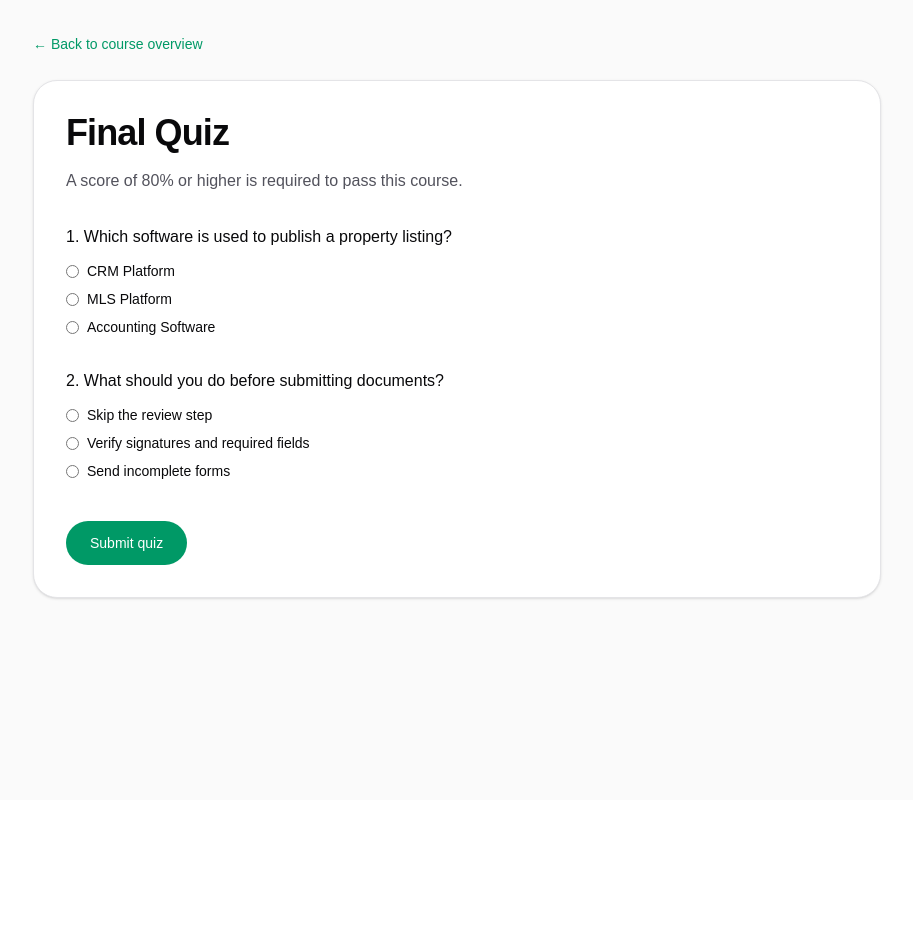
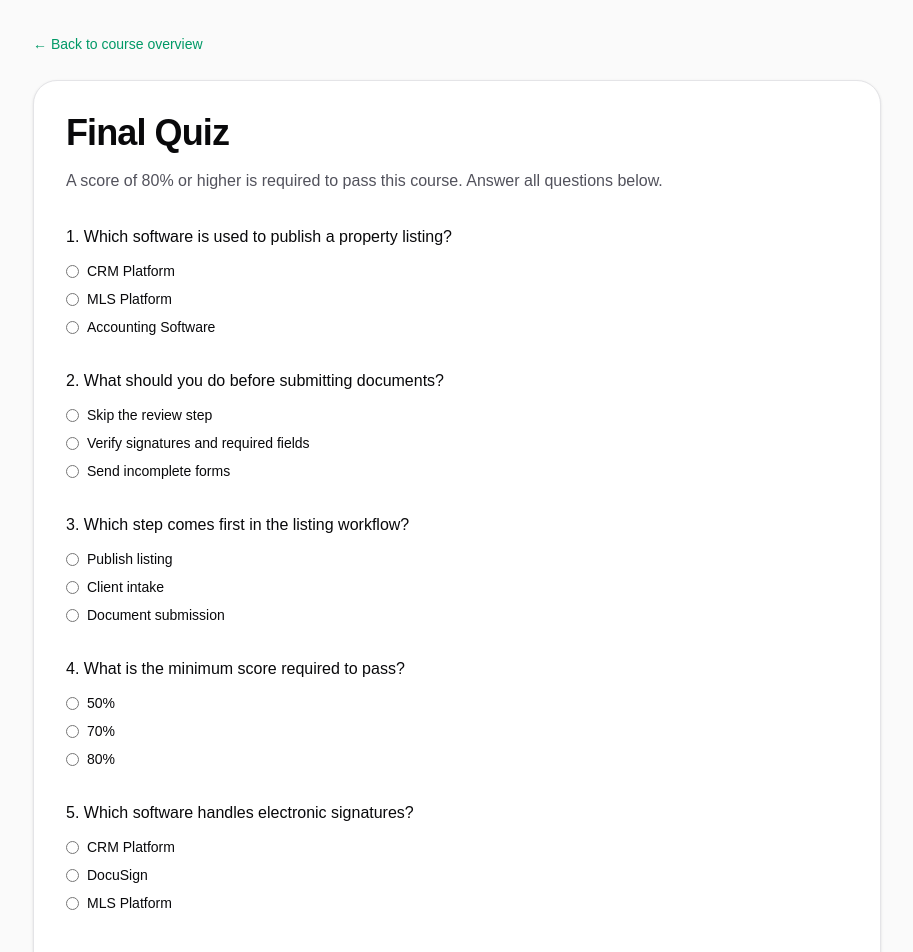
Before and after one commit to KeithSharman/Real-Estate-Library, a Next.js app in the folder real-estate-library/: page /courses/1/quiz in a window 1280 px wide. Shown: the top 952 px of the page, without its empty margins (183-1096 px from the left). Before the commit the page ends 800 px from the top, so only its background shows below. Built offline with nearby package versions, Linux system fonts and the light colour scheme.

Commit message:
made the quiz logic better

```diff
--- a/real-estate-library/app/courses/[courseId]/quiz/page.tsx
+++ b/real-estate-library/app/courses/[courseId]/quiz/page.tsx
@@ -1,11 +1,141 @@
+"use client";
+
 import Link from "next/link";
+import { useState, use } from "react";
 
-export default async function QuizPage({
+const quizQuestions = [
+  {
+    id: 1,
+    question: "Which software is used to publish a property listing?",
+    options: ["CRM Platform", "MLS Platform", "Accounting Software"],
+    correctAnswer: 1, // Index of correct answer (0-based)
+  },
+  {
+    id: 2,
+    question: "What should you do before submitting documents?",
+    options: ["Skip the review step", "Verify signatures and required fields", "Send incomplete forms"],
+    correctAnswer: 1,
+  },
+  {
+    id: 3,
+    question: "Which step comes first in the listing workflow?",
+    options: ["Publish listing", "Client intake", "Document submission"],
+    correctAnswer: 1,
+  },
+  {
+    id: 4,
+    question: "What is the minimum score required to pass?",
+    options: ["50%", "70%", "80%"],
+    correctAnswer: 2,
+  },
+  {
+    id: 5,
+    question: "Which software handles electronic signatures?",
+    options: ["CRM Platform", "DocuSign", "MLS Platform"],
+    correctAnswer: 1,
+  },
+];
+
+export default function QuizPage({
   params,
 }: {
   params: Promise<{ courseId: string }>;
 }) {
-  const { courseId } = await params;
+  const { courseId } = use(params);
+  const [answers, setAnswers] = useState<Record<number, number>>({});
+  const [submitted, setSubmitted] = useState(false);
+
+  const handleAnswerChange = (questionId: number, answerIndex: number) => {
+    setAnswers(prev => ({
+      ...prev,
+      [questionId]: answerIndex
+    }));
+  };
+
+  const calculateScore = () => {
+    const correctAnswers = quizQuestions.filter(q => answers[q.id] === q.correctAnswer).length;
+    return Math.round((correctAnswers / quizQuestions.length) * 100);
+  };
+
+  const handleSubmit = () => {
+    setSubmitted(true);
+    const score = calculateScore();
+    const passed = score >= 80;
+
+    // Store results in localStorage for the results page
+    localStorage.setItem(`quiz_${courseId}`, JSON.stringify({
+      score,
+      passed,
+      answers,
+      timestamp: Date.now()
+    }));
+  };
+
+  const handleAutoPass = () => {
+    // Only allow auto-pass for demo course
+    if (courseId === "mls-listing-essentials-demo") {
+      const perfectAnswers: Record<number, number> = {};
+      quizQuestions.forEach(q => {
+        perfectAnswers[q.id] = q.correctAnswer;
+      });
+
+      localStorage.setItem(`quiz_${courseId}`, JSON.stringify({
+        score: 100,
+        passed: true,
+        answers: perfectAnswers,
+        timestamp: Date.now(),
+        autoPassed: true
+      }));
+
+      // Redirect to results
+      window.location.href = `/courses/${courseId}/results`;
+    }
+  };
+
+  if (submitted) {
+    const score = calculateScore();
+    const passed = score >= 80;
+
+    return (
+      <main className="min-h-screen bg-zinc-50 text-zinc-950 dark:bg-black dark:text-zinc-50">
+        <div className="mx-auto max-w-4xl px-6 py-8">
+          <div className="mt-6 rounded-3xl border border-zinc-200 bg-white p-8 shadow-sm dark:border-zinc-800 dark:bg-zinc-950">
+            <div className="text-center">
+              <div
+                className={`mx-auto flex h-20 w-20 items-center justify-center rounded-full text-3xl font-bold ${
+                  passed
+                    ? "bg-emerald-100 text-emerald-700 dark:bg-emerald-950 dark:text-emerald-300"
+                    : "bg-red-100 text-red-700 dark:bg-red-950 dark:text-red-300"
+                }`}
+              >
+                {score}%
+              </div>
+
+              <h1 className="mt-6 text-4xl font-semibold tracking-tight">
+                {passed ? "Quiz Submitted!" : "Quiz Submitted"}
+              </h1>
+
+              <p className="mt-4 text-zinc-600 dark:text-zinc-400">
+                {passed
+                  ? "Your answers have been recorded. Click below to see your results."
+                  : "Your answers have been recorded. A minimum score of 80% is required to pass."}
+              </p>
+
+              <div className="mt-10">
+                <Link
+                  href={`/courses/${courseId}/results`}
+                  className="inline-flex items-center justify-center rounded-full bg-emerald-600 px-6 py-3 text-sm font-medium text-white hover:bg-emerald-500"
+                >
+                  View Results
+                </Link>
+              </div>
+            </div>
+          </div>
+        </div>
+      </main>
+    );
+  }
+
   return (
     <main className="min-h-screen bg-zinc-50 text-zinc-950 dark:bg-black dark:text-zinc-50">
       <div className="mx-auto max-w-4xl px-6 py-8">
@@ -20,53 +150,58 @@ export default async function QuizPage({
           <h1 className="text-4xl font-semibold tracking-tight">Final Quiz</h1>
 
           <p className="mt-4 text-zinc-600 dark:text-zinc-400">
-            A score of 80% or higher is required to pass this course.
+            A score of 80% or higher is required to pass this course. Answer all questions below.
           </p>
 
           <div className="mt-8 space-y-8">
-            <div>
-              <p className="font-medium">
-                1. Which software is used to publish a property listing?
-              </p>
-              <div className="mt-3 space-y-2 text-sm">
-                <label className="flex items-center gap-2">
-                  <input type="radio" name="q1" /> CRM Platform
-                </label>
-                <label className="flex items-center gap-2">
-                  <input type="radio" name="q1" /> MLS Platform
-                </label>
-                <label className="flex items-center gap-2">
-                  <input type="radio" name="q1" /> Accounting Software
-                </label>
+            {quizQuestions.map((question) => (
+              <div key={question.id}>
+                <p className="font-medium">
+                  {question.id}. {question.question}
+                </p>
+                <div className="mt-3 space-y-2 text-sm">
+                  {question.options.map((option, index) => (
+                    <label key={index} className="flex items-center gap-2">
+                      <input
+                        type="radio"
+                        name={`q${question.id}`}
+                        value={index}
+                        checked={answers[question.id] === index}
+                        onChange={() => handleAnswerChange(question.id, index)}
+                        className="text-emerald-600 focus:ring-emerald-500"
+                      />
+                      {option}
+                    </label>
+                  ))}
+                </div>
               </div>
-            </div>
-
-            <div>
-              <p className="font-medium">
-                2. What should you do before submitting documents?
-              </p>
-              <div className="mt-3 space-y-2 text-sm">
-                <label className="flex items-center gap-2">
-                  <input type="radio" name="q2" /> Skip the review step
-                </label>
-                <label className="flex items-center gap-2">
-                  <input type="radio" name="q2" /> Verify signatures and required fields
-                </label>
-                <label className="flex items-center gap-2">
-                  <input type="radio" name="q2" /> Send incomplete forms
-                </label>
-              </div>
-            </div>
+            ))}
           </div>
 
-          <div className="mt-10">
-            <Link
-              href={`/courses/${courseId}/results`}
-              className="inline-flex items-center justify-center rounded-full bg-emerald-600 px-6 py-3 text-sm font-medium text-white hover:bg-emerald-500"
+          <div className="mt-10 flex flex-col gap-4 sm:flex-row">
+            <button
+              onClick={handleSubmit}
+              disabled={Object.keys(answers).length !== quizQuestions.length}
+              className="inline-flex items-center justify-center rounded-full bg-emerald-600 px-6 py-3 text-sm font-medium text-white hover:bg-emerald-500 disabled:opacity-50 disabled:cursor-not-allowed"
             >
-              Submit quiz
-            </Link>
+              Submit Quiz
+            </button>
+
+            {courseId === "mls-listing-essentials-demo" && (
+              <button
+                onClick={handleAutoPass}
+                className="inline-flex items-center justify-center rounded-full border border-zinc-300 px-6 py-3 text-sm font-medium hover:bg-zinc-100 dark:border-zinc-700 dark:hover:bg-zinc-900"
+              >
+                Auto Pass (Demo Only)
+              </button>
+            )}
           </div>
+
+          {Object.keys(answers).length !== quizQuestions.length && (
+            <p className="mt-4 text-sm text-amber-600 dark:text-amber-400">
+              Please answer all questions before submitting.
+            </p>
+          )}
         </div>
       </div>
     </main>
--- a/real-estate-library/app/courses/[courseId]/results/page.tsx
+++ b/real-estate-library/app/courses/[courseId]/results/page.tsx
@@ -1,14 +1,74 @@
+"use client";
+
 import Link from "next/link";
+import { useEffect, useState, use } from "react";
 
-const passed = true;
-const score = 85;
+interface QuizResult {
+  score: number;
+  passed: boolean;
+  answers: Record<number, number>;
+  timestamp: number;
+  autoPassed?: boolean;
+}
 
-export default async function ResultsPage({
+export default function ResultsPage({
   params,
 }: {
   params: Promise<{ courseId: string }>;
 }) {
-  const { courseId } = await params;
+  const { courseId } = use(params);
+  const [result, setResult] = useState<QuizResult | null>(null);
+  const [loading, setLoading] = useState(true);
+
+  useEffect(() => {
+    const storedResult = localStorage.getItem(`quiz_${courseId}`);
+    if (storedResult) {
+      try {
+        const parsedResult = JSON.parse(storedResult);
+        setResult(parsedResult);
+      } catch (error) {
+        console.error("Error parsing quiz results:", error);
+      }
+    }
+    setLoading(false);
+  }, [courseId]);
+
+  if (loading) {
+    return (
+      <main className="min-h-screen bg-zinc-50 text-zinc-950 dark:bg-black dark:text-zinc-50">
+        <div className="mx-auto max-w-3xl px-6 py-12">
+          <div className="rounded-3xl border border-zinc-200 bg-white p-8 text-center shadow-sm dark:border-zinc-800 dark:bg-zinc-950">
+            <p>Loading results...</p>
+          </div>
+        </div>
+      </main>
+    );
+  }
+
+  if (!result) {
+    return (
+      <main className="min-h-screen bg-zinc-50 text-zinc-950 dark:bg-black dark:text-zinc-50">
+        <div className="mx-auto max-w-3xl px-6 py-12">
+          <div className="rounded-3xl border border-zinc-200 bg-white p-8 text-center shadow-sm dark:border-zinc-800 dark:bg-zinc-950">
+            <h1 className="text-2xl font-semibold">No Quiz Results Found</h1>
+            <p className="mt-4 text-zinc-600 dark:text-zinc-400">
+              Please complete the quiz first.
+            </p>
+            <div className="mt-6">
+              <Link
+                href={`/courses/${courseId}/quiz`}
+                className="inline-flex items-center justify-center rounded-full bg-emerald-600 px-6 py-3 text-sm font-medium text-white hover:bg-emerald-500"
+              >
+                Take Quiz
+              </Link>
+            </div>
+          </div>
+        </div>
+      </main>
+    );
+  }
+
+  const { score, passed, autoPassed } = result;
   return (
     <main className="min-h-screen bg-zinc-50 text-zinc-950 dark:bg-black dark:text-zinc-50">
       <div className="mx-auto max-w-3xl px-6 py-12">
@@ -24,14 +84,24 @@ export default async function ResultsPage({
           </div>
 
           <h1 className="mt-6 text-4xl font-semibold tracking-tight">
-            {passed ? "Course Passed" : "Course Not Passed"}
+            {passed ? "Course Passed!" : "Course Not Passed"}
           </h1>
 
           <p className="mt-4 text-zinc-600 dark:text-zinc-400">
             {passed
-              ? "You passed the course and can now return to your dashboard."
+              ? autoPassed
+                ? "Demo course auto-passed successfully!"
+                : "Congratulations! You passed the course and can now return to your dashboard."
               : "A minimum score of 80% is required. Review the lessons and try again."}
           </p>
+
+          {autoPassed && (
+            <div className="mt-4 rounded-lg bg-blue-50 p-4 dark:bg-blue-950/20">
+              <p className="text-sm text-blue-700 dark:text-blue-300">
+                This demo course was auto-passed for demonstration purposes.
+              </p>
+            </div>
+          )}
 
           <div className="mt-10 flex flex-col justify-center gap-4 sm:flex-row">
             <Link
@@ -49,6 +119,15 @@ export default async function ResultsPage({
                 Retry quiz
               </Link>
             )}
+
+            {passed && (
+              <Link
+                href={`/courses/${courseId}`}
+                className="inline-flex items-center justify-center rounded-full border border-zinc-300 px-6 py-3 text-sm font-medium hover:bg-zinc-100 dark:border-zinc-700 dark:hover:bg-zinc-900"
+              >
+                Review course
+              </Link>
+            )}
           </div>
         </div>
       </div>
```
